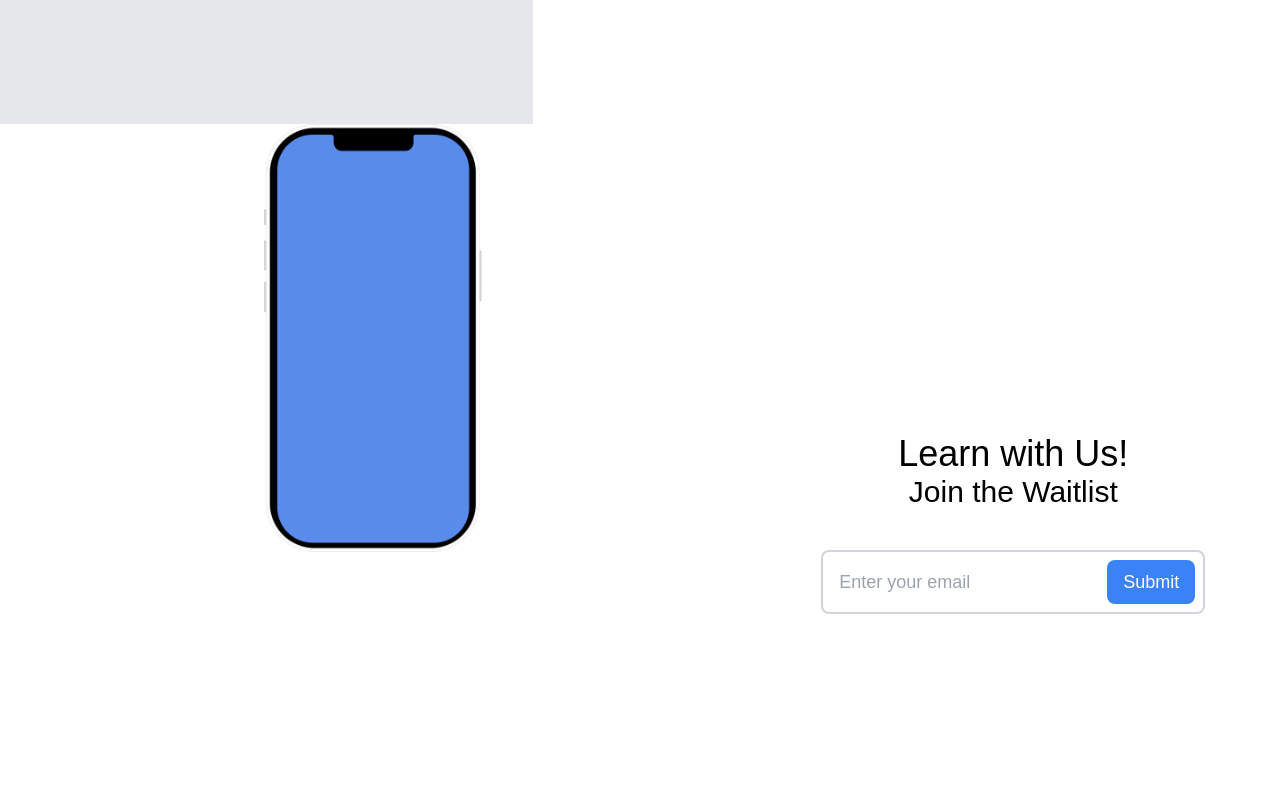
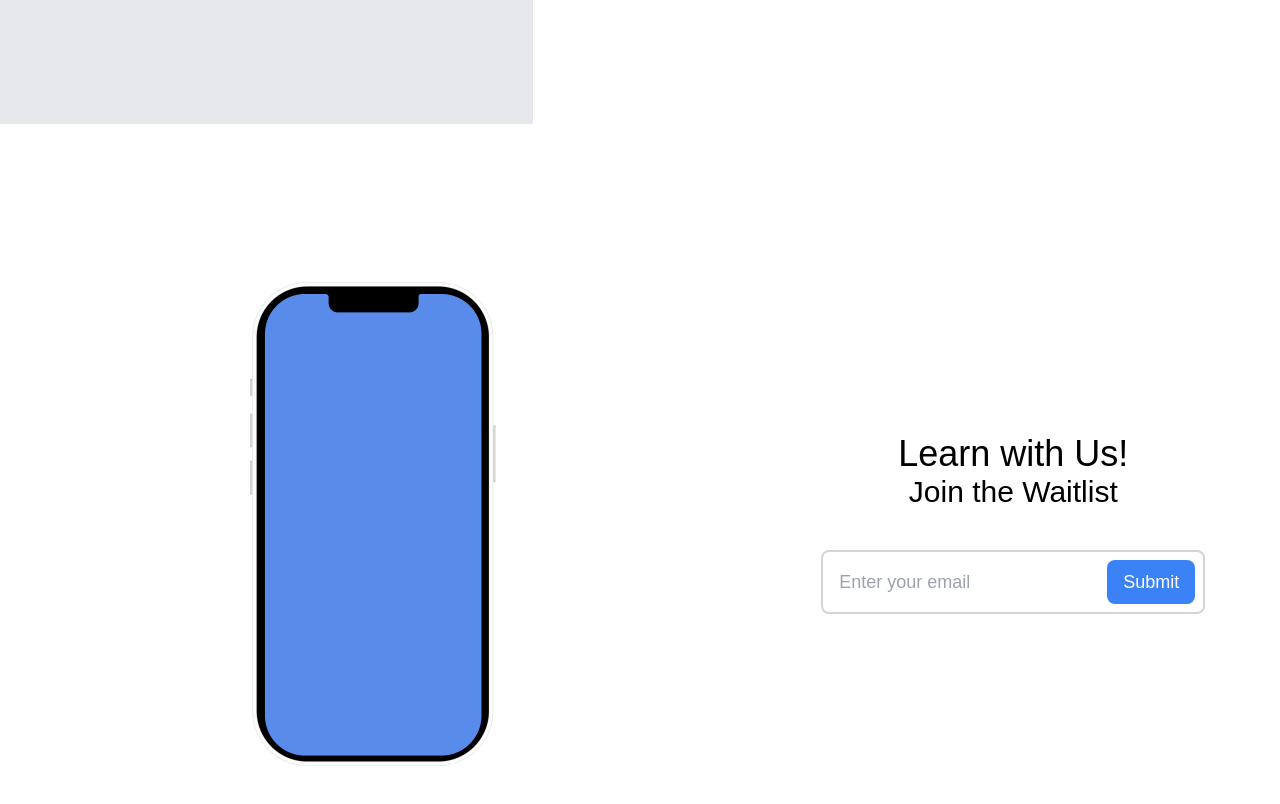
Before and after one commit to varoon-enjeti/tricluck-landing-page, a React (Create React App) app: page / in a window 1280 px wide. Shown: the part 940-1744 px from the top of the page. Built offline with nearby package versions, Linux system fonts and the light colour scheme.

Commit message:
Updated bottom left
Changed to Tailwind CSS

```diff
--- a/src/components/bottomleft.tsx
+++ b/src/components/bottomleft.tsx
@@ -3,14 +3,12 @@
 
 export default function BottomLeft() {
   return (
-    <div className="xl:w-7/12 xl:h-1/2 flex justify-center items-center">
-      <img src={phone} alt="phone" style={{
-                    width: '50%',
-                    height: 'auto',
-                    display: 'block',
-                    margin: 'auto',
-
-                }}/>
+    <div className="flex justify-center items-center h-screen">
+      <img
+        src={phone}
+        alt="phone"
+        className="w-1/2 h-auto"
+      />
     </div>
   );
 }
```
